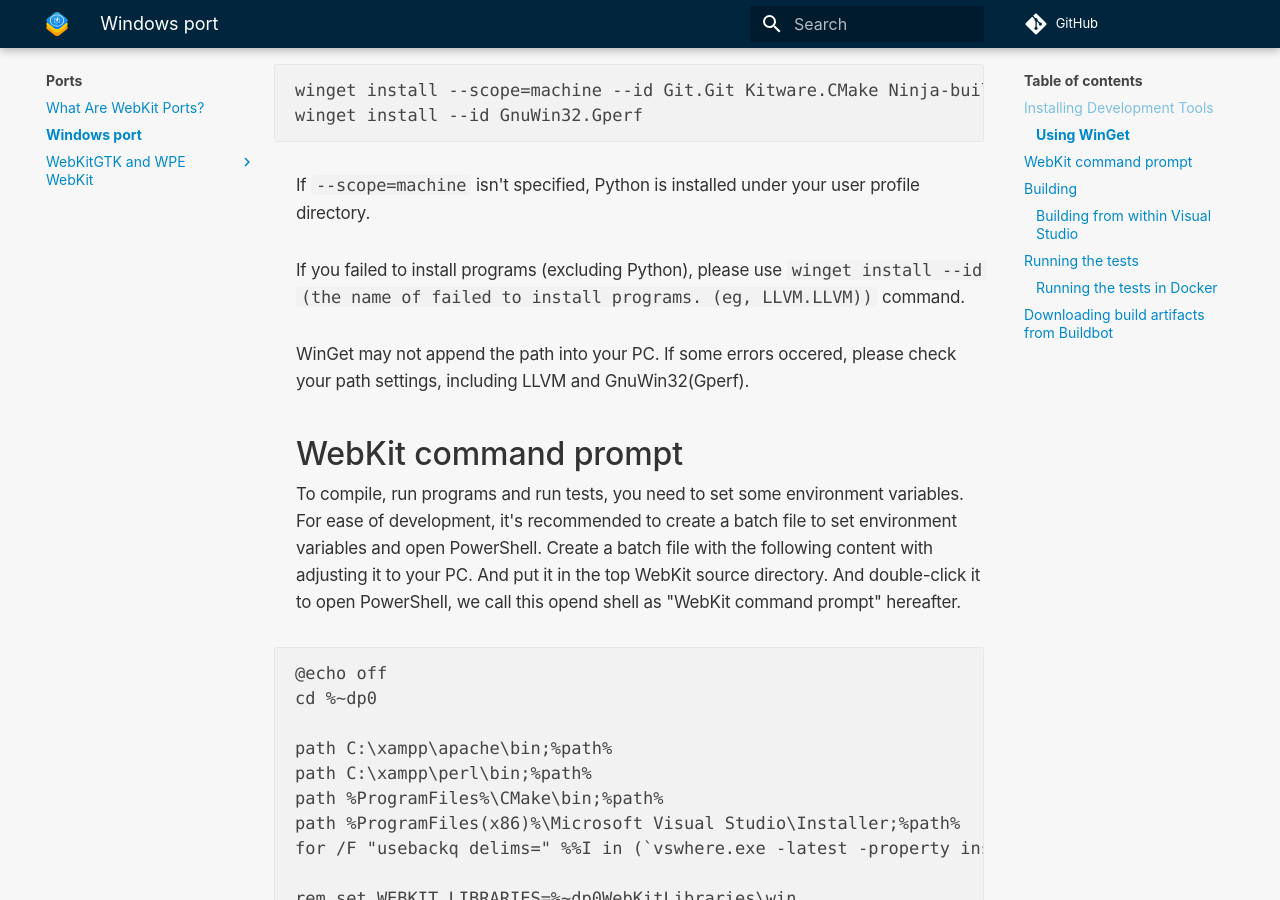
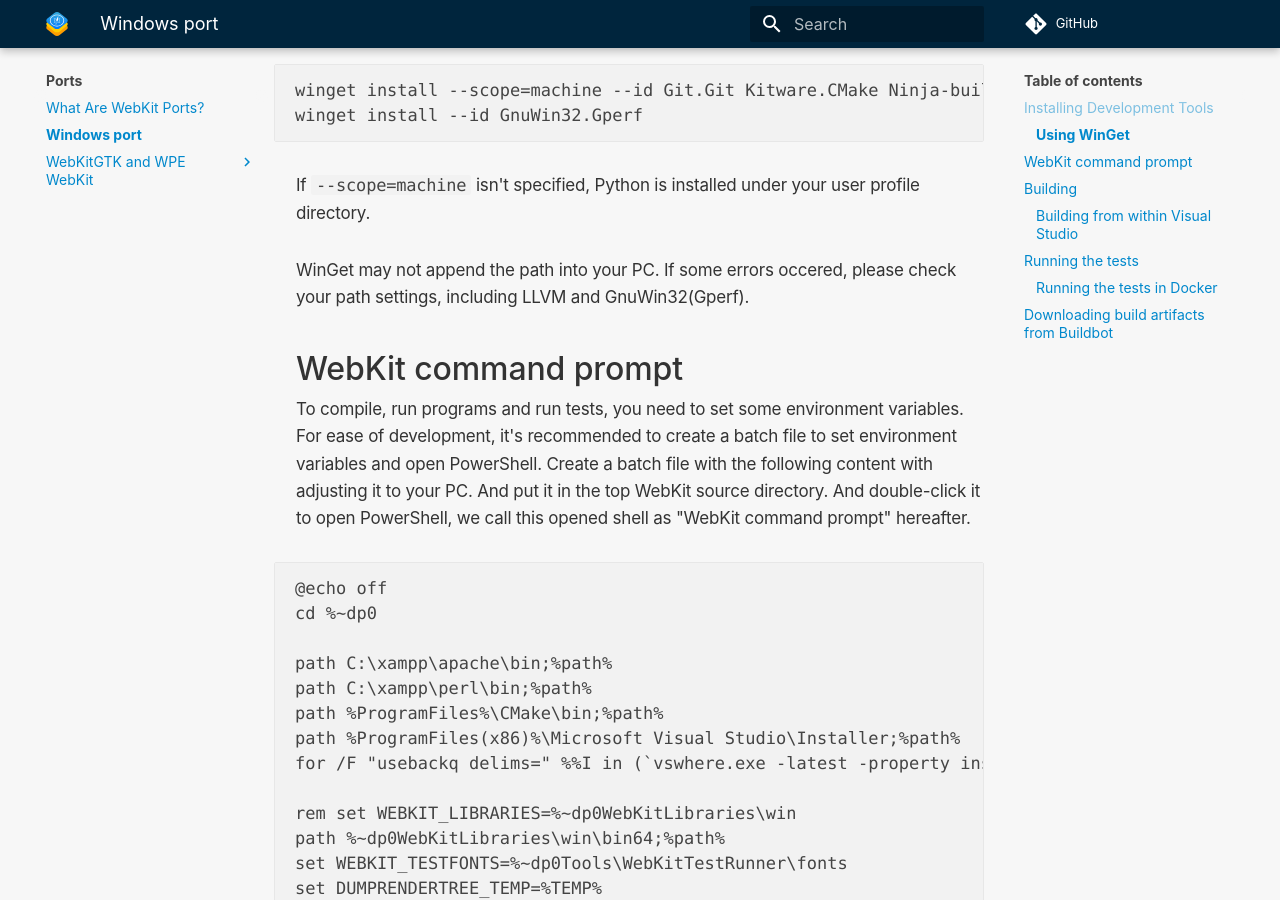
Before and after one commit to WebKit/Documentation, an MkDocs documentation site: the page built from docs/Ports/WindowsPort.md, in a window 1280 px wide and 900 px high, scrolled down 1153 px. Built offline with MkDocs 1.6.1 and Material for MkDocs 9.7.7, drawn with Linux system fonts in a browser that asks for light colours; comment, search, counter and statistics services are not loaded.

Commit message:
fix: typo and remove a redundant sentence

````diff
--- a/docs/Ports/WindowsPort.md
+++ b/docs/Ports/WindowsPort.md
@@ -44,8 +44,6 @@ winget install --id GnuWin32.Gperf
 
 If `--scope=machine` isn't specified, Python is installed under your user profile directory.
 
-If you failed to install programs (excluding Python), please use `winget install --id (the name of failed to install programs. (eg, LLVM.LLVM))` command.
-
 WinGet may not append the path into your PC.
 If some errors occered, please check your path settings, including LLVM and GnuWin32(Gperf).
 
@@ -55,7 +53,7 @@ To compile, run programs and run tests, you need to set some environment variabl
 For ease of development, it's recommended to create a batch file to set environment variables and open PowerShell.
 Create a batch file with the following content with adjusting it to your PC.
 And put it in the top WebKit source directory.
-And double-click it to open PowerShell, we call this opend shell as "WebKit command prompt" hereafter.
+And double-click it to open PowerShell, we call this opened shell as "WebKit command prompt" hereafter.
 
 ```
 @echo off
````
